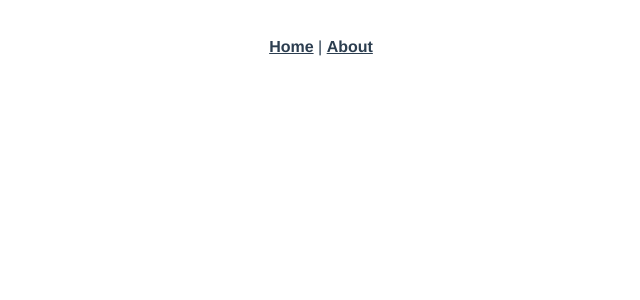
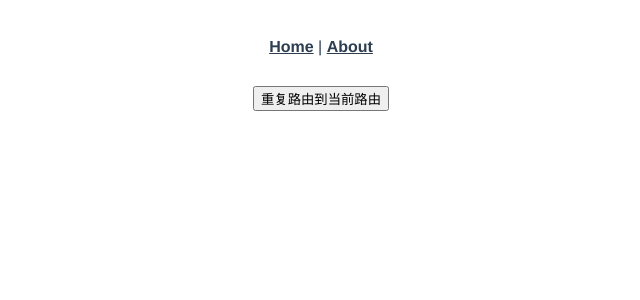
Before and after one commit to AnnGreen1/Vue2-JavaScript-demo, a Vue app: page /dev/RepeatRoute in a window 1280 px wide. Shown: the top 300 px of the page, without its empty margins (319-959 px from the left). Built offline with nearby package versions, Linux system fonts and the light colour scheme.

Commit message:
解决重复点击导航时，控制台出现报错

```diff
--- a/src/router/index.js
+++ b/src/router/index.js
@@ -7,6 +7,15 @@ import dev from './routes/dev'
 import layout from './routes/layout'
 
 Vue.use(VueRouter)
+
+/**
+ * @description: 解决重复点击导航时，控制台出现报错
+ */
+const VueRouterPush = VueRouter.prototype.push
+VueRouter.prototype.push = function push (to) {
+  return VueRouterPush.call(this, to).catch(err => err)
+}
+
 
 const routes = [
   {
--- a/src/router/routes/dev.js
+++ b/src/router/routes/dev.js
@@ -60,5 +60,13 @@ const dev = [
     name: "dev-FiltersDemo",
     component: () => import("@/views/Dev/FiltersDemo.vue"),
   },
+  /**
+   * @description:重复路由报错的问题
+   */
+  {
+    path: "/dev/RepeatRoute",
+    name: "dev-RepeatRoute",
+    component: () => import("@/views/Dev/RepeatRoute.vue"),
+  },
 ];
 export default dev;
--- /dev/null
+++ b/src/views/Dev/RepeatRoute.vue
@@ -0,0 +1,21 @@
+<template>
+  <div>
+    <button @click="router">重复路由到当前路由</button>
+    <!--
+        vue-router.esm.js:2046 Uncaught (in promise) NavigationDuplicated: Avoided redundant navigation to current location: "/dev/RepeatRoute".
+     -->
+  </div>
+</template>
+
+<script>
+export default {
+  data() {
+    return {};
+  },
+  methods: {
+    router() {
+      this.$router.push("/dev/RepeatRoute");
+    },
+  },
+};
+</script>
```
